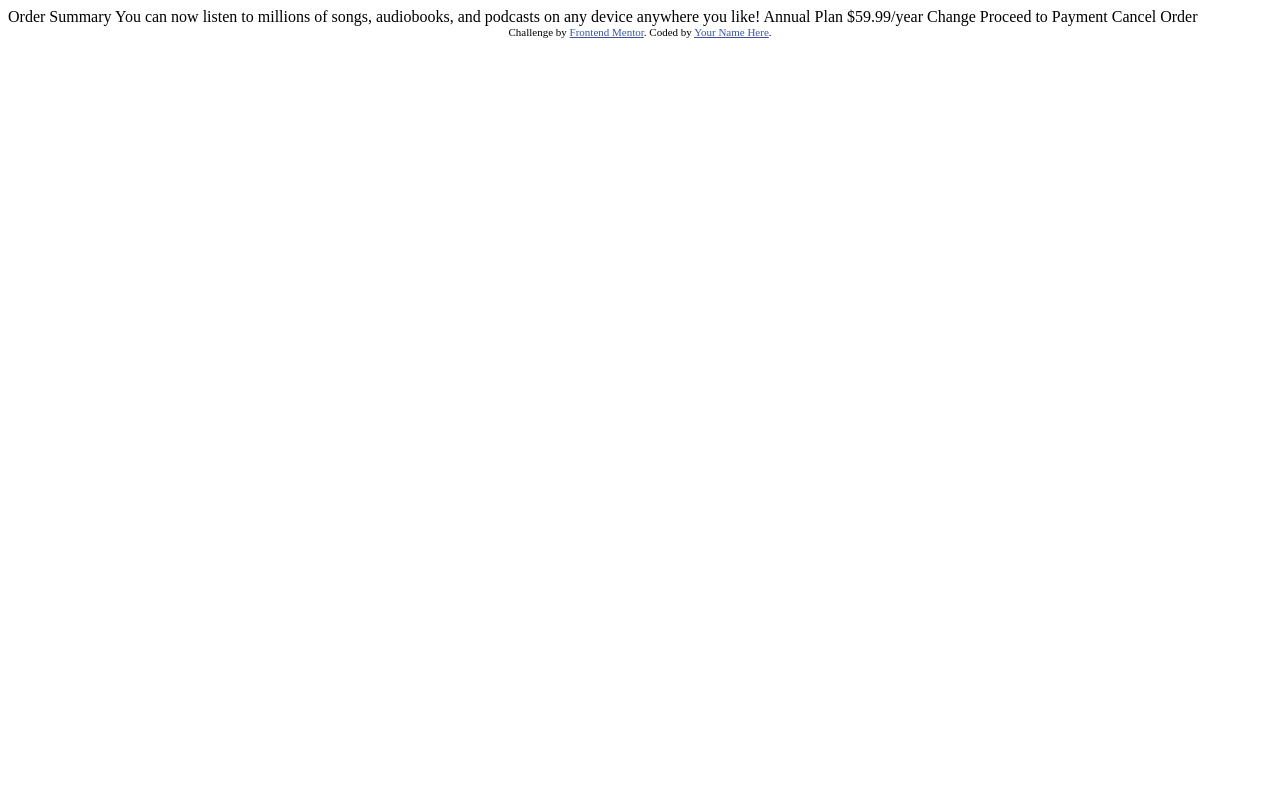
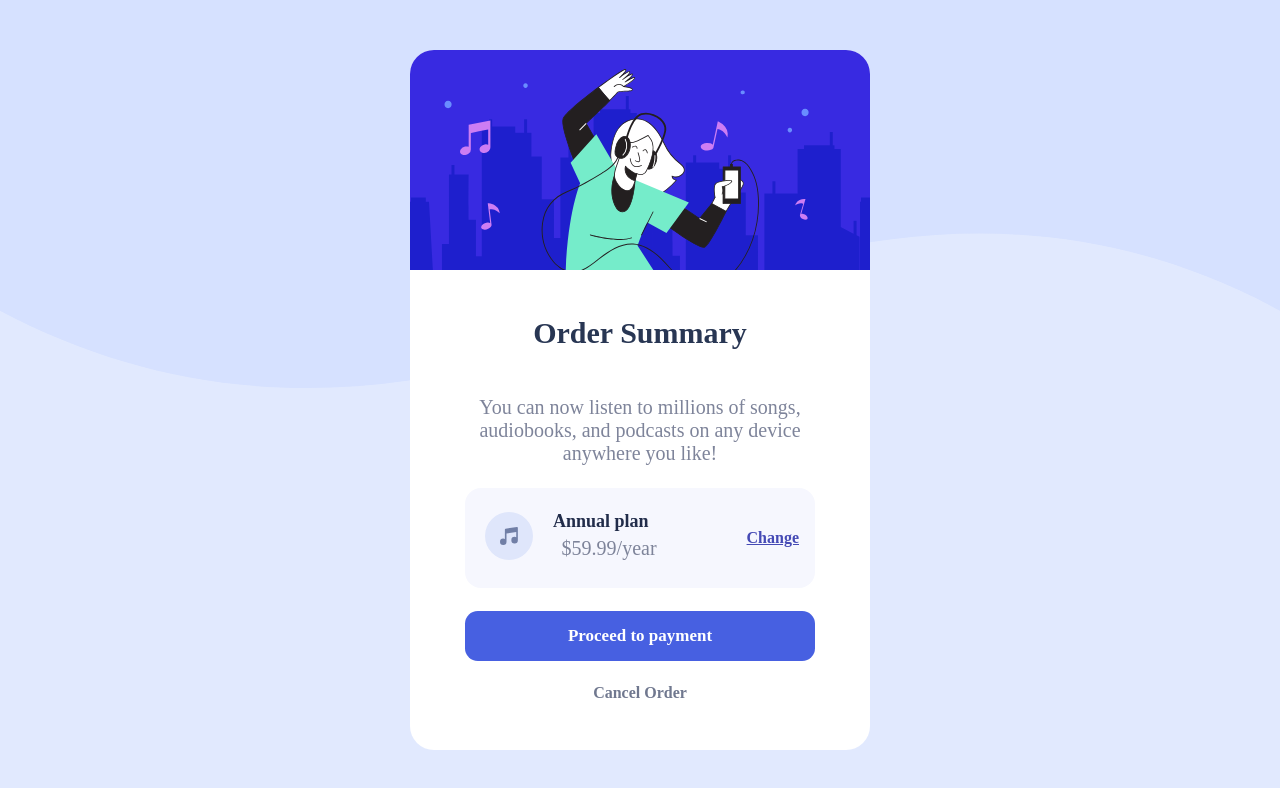
Before and after one commit to Beatrizresteves/D6, a plain HTML site: page index.html in a window 1280 px wide. Drawn offline with Linux system fonts and the light colour scheme; a web font is replaced by a local one.

Commit message:
versão quase finalizada

```diff
--- /dev/null
+++ b/css/reset.css
@@ -0,0 +1,9 @@
+html,body {
+    height: 100%;
+}
+
+
+*{
+    margin: 0;
+    padding: 0;
+}
--- /dev/null
+++ b/css/style.css
@@ -0,0 +1,115 @@
+@import url('https://fonts.googleapis.com/css2?family=Montserrat:ital,wght@0,200; 0,300;0,400;0,600;0,700;0,800;0,900;1,800&family=PT+Sans&family=Radio+Canada:wght@700&family=Roboto+Mono:wght@300&display=swap');
+body {
+background-color: hsl(224deg 94% 94%);
+}
+
+.container {
+    background-color:white;
+    width: 460px;
+    height: 700px;
+    border-radius: 1.5rem;
+    margin: auto;
+    flex-direction: column;
+    justify-content: center;
+    display: inline-block;
+    text-align: center;
+
+
+
+}
+
+.plano {
+    background-color: hsl(230deg 75% 98%);
+    width: 350px;
+    height: 100px;
+    border-radius: 1rem;
+    margin: auto;
+    display: flex;
+    align-items: center;
+
+
+}
+
+.background {
+display: flex;
+background-image: url(../images/pattern-background-desktop.svg);
+background-size: contain;
+justify-content: center;
+background-position: top;
+background-repeat: no-repeat;
+height: 100%;
+
+
+
+}
+
+.cabecalho {
+    background-image: url(../images/illustration-hero.svg);
+    width: 100%;
+    height: 220px;
+    border-radius: 1.5rem 1.5rem 0 0;
+}
+
+h1 {
+    color: hsl(220deg 35% 24%);
+    font-family: 'Radio Canada';
+    font-size: 30px;
+    font-weight: 900;
+    margin: 10% 24%;
+
+
+}
+
+.container p {
+    color: hsl(229deg 12% 55%);
+    font-family: 'Radio Canada';
+    font-weight: 200;
+    margin: 5% 9%;
+    text-align: center;
+    font-size: 20px;
+}
+
+.botton_confirmation {
+    background-color:hsl(230deg 72% 58%);
+    color:white;
+    font-family: 'Radio Canada';
+    width: 350px;
+    height: 50px;
+    border-radius: 0.8rem;
+    margin:5%;
+    border: 0.2rem;
+    font-size: 17px;
+    font-weight: 800;
+
+}
+
+.botton_cancel {
+    background-color: hsl(0deg 0% 100%);
+    border: none;
+    color:hsl(224deg 12% 50%);
+    font-family: 'Radio Canada';
+    font-size: 16px;
+    font-weight: 800;
+
+}
+
+h2 {
+    font-size: 18px;
+    color: hsl(224deg 38% 21%);
+    font-weight: 900;
+}
+
+.texto {
+    font-size: 10px;
+    text-align: left;
+}
+
+.change {
+    color: hsl(237deg 45% 49%);
+    font-weight: 600;
+    margin: 0% 0% 0% 28%;
+}
+
+.icone {
+    padding: 20px;
+}
--- a/index.html
+++ b/index.html
@@ -3,35 +3,34 @@
 <head>
   <meta charset="UTF-8">
   <meta name="viewport" content="width=device-width, initial-scale=1.0"> <!-- displays site properly based on user's device -->
-
+  <link rel="stylesheet" href="css/reset.css"/>
+  <link rel="stylesheet" href="css/style.css"/>
   <link rel="icon" type="image/png" sizes="32x32" href="./images/favicon-32x32.png">
-
   <title>Frontend Mentor | Order summary card</title>
-
-  <!-- Feel free to remove these styles or customise in your own stylesheet 👍 -->
   <style>
-    .attribution { font-size: 11px; text-align: center; }
-    .attribution a { color: hsl(228, 45%, 44%); }
   </style>
 </head>
 <body>
-
-  Order Summary
-
-  You can now listen to millions of songs, audiobooks, and podcasts on any
-  device anywhere you like!
-
-  Annual Plan
-  $59.99/year
-
-  Change
-
-  Proceed to Payment
-  Cancel Order
-
-  <div class="attribution">
-    Challenge by <a href="https://www.frontendmentor.io?ref=challenge" target="_blank">Frontend Mentor</a>.
-    Coded by <a href="#">Your Name Here</a>.
+  <div class="background">
+      <div class="container">
+        <div class="cabecalho"></div>
+        <h1>
+          Order Summary
+        </h1>
+        <p>You can now listen to millions of songs, audiobooks, and podcasts on any device anywhere you like!</p>
+        <div class="plano">
+          <div class="icone">
+            <img src="images/icon-music.svg"alt=""/>
+          </div>
+          <div class="texto">
+            <h2>Annual plan</h2>
+            <p>$59.99/year</p>
+          </div>
+          <a class="change" href="#">Change</a>
+        </div>
+        <button class="botton_confirmation">Proceed to payment</button>
+        <button class="botton_cancel">Cancel Order</button>
+      </div>
   </div>
 </body>
 </html>
```
